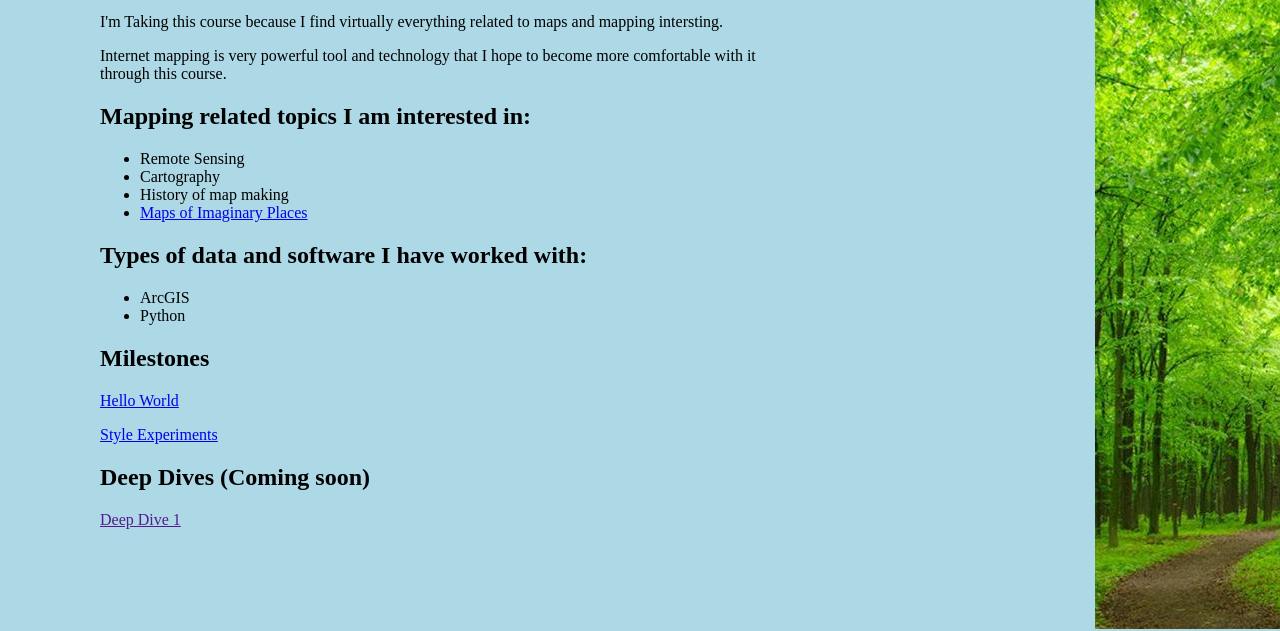
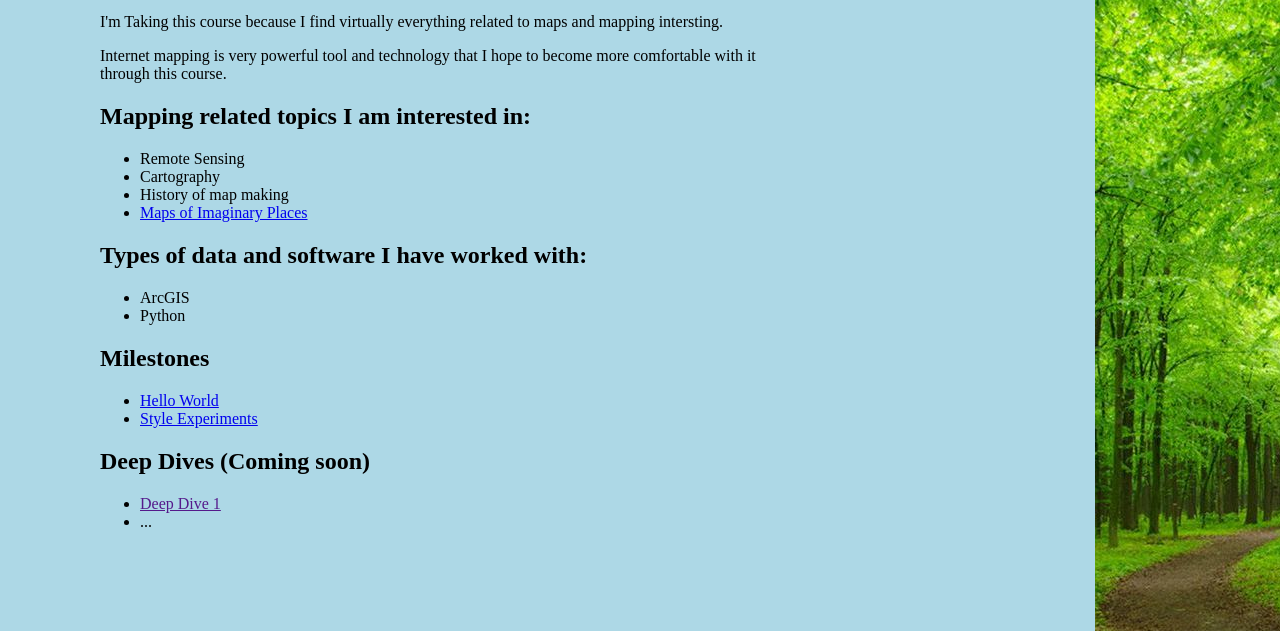
Before and after one commit to blechakozel/portfolio, a plain HTML site: page index_styled.html in a window 1280 px wide. Shown: the part 177-808 px from the top of the page. Drawn offline with Linux system fonts and the light colour scheme.

Commit message:
Update index_styled.html

```diff
--- a/index_styled.html
+++ b/index_styled.html
@@ -51,10 +51,15 @@ body {
 		</ul>
 
 		<h2>Milestones</h2>
-		<p><a href="hello-world.html">Hello World</a></p>
-		<p><a href="index_styled.html">Style Experiments</a></p>
+		<ul>
+		<li><a href="hello-world.html">Hello World</a></li>
+		<li><a href="index_styled.html">Style Experiments</a></li>
+		</ul>
 
 		<h2>Deep Dives (Coming soon)</h2>
-		<p><a href="">Deep Dive 1</a></p>
+		<ul>
+		<li><a href="">Deep Dive 1</a></li>
+		<li>...</li>
+		</ul>
 	</body>
 </html>
```
